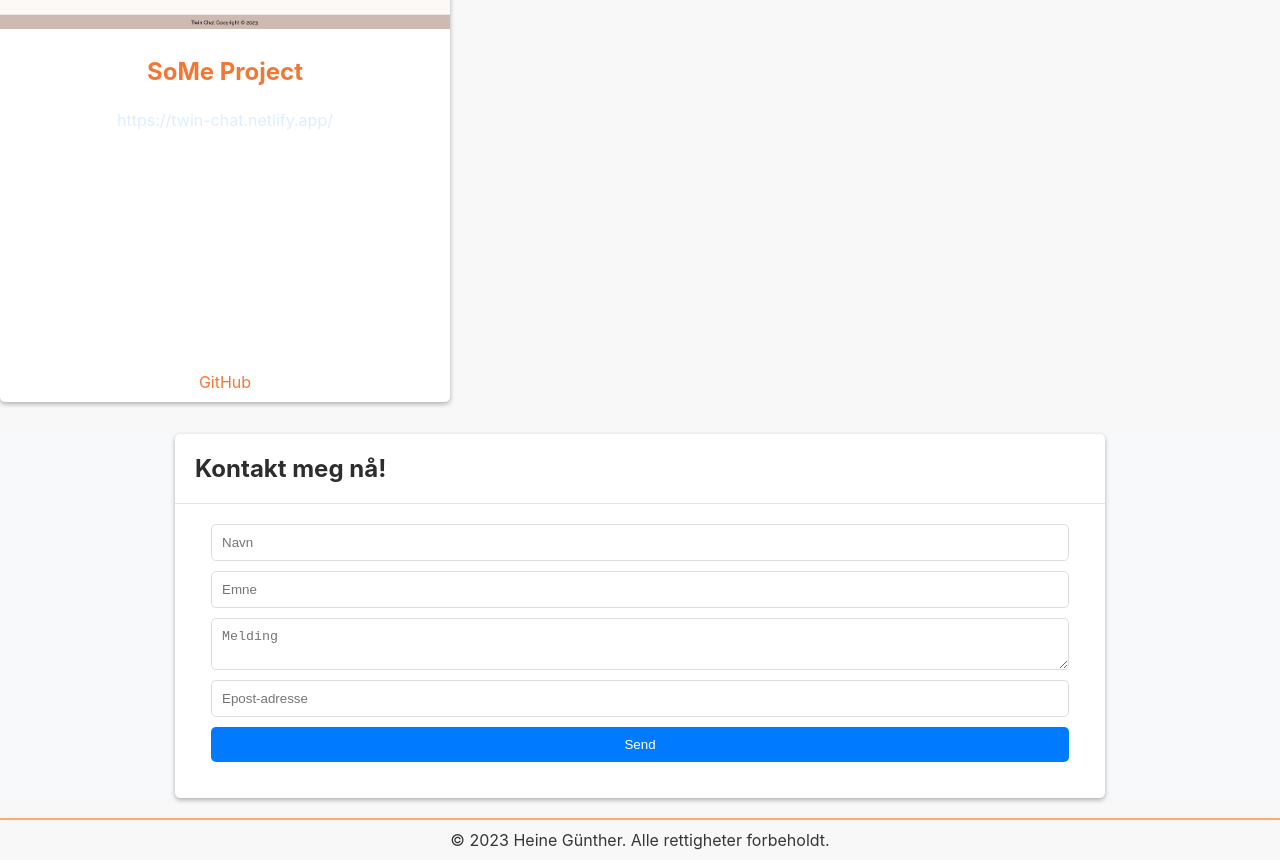
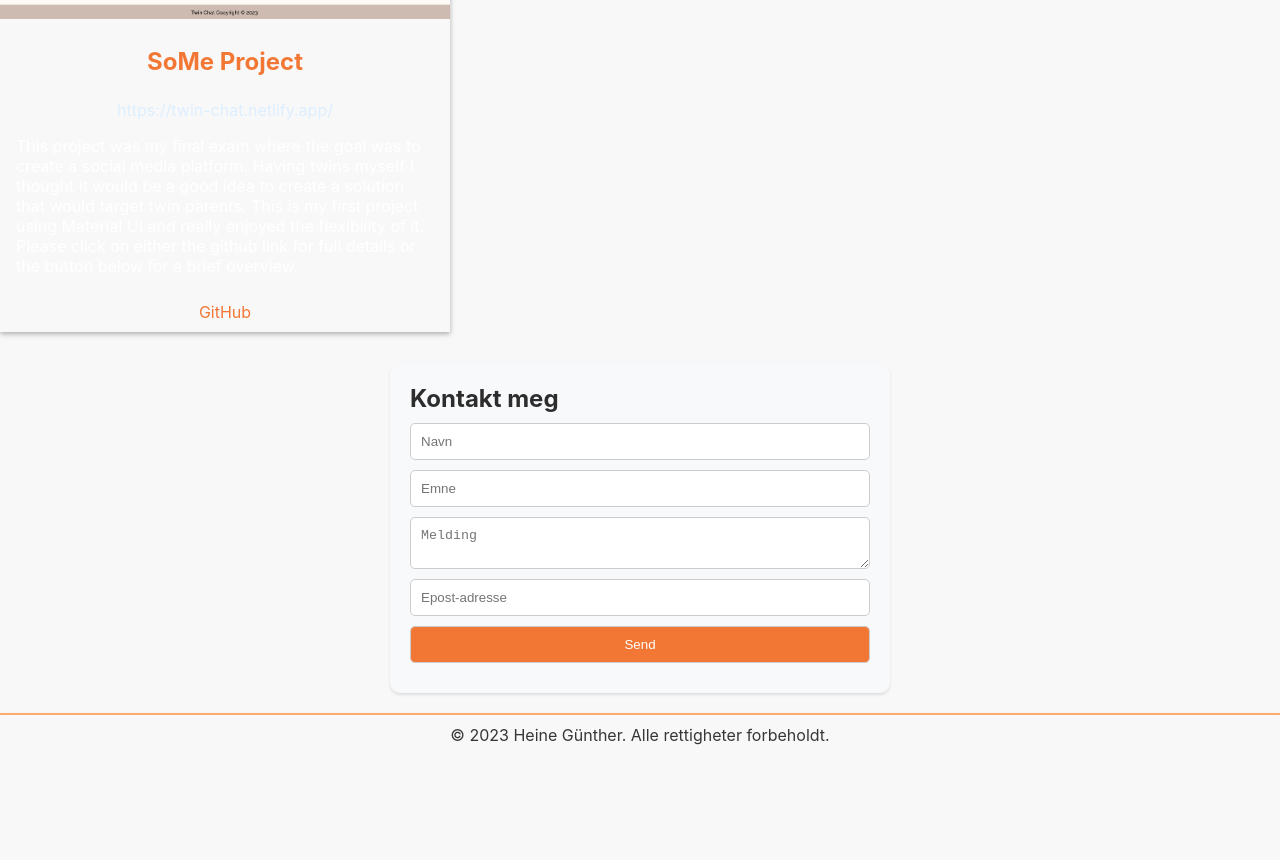
Before and after one commit to coding-chef77/openai-chatbot-portfolio, a React (Create React App) app: page / in a window 1280 px wide. Shown: the part 960-1820 px from the top of the page. After the commit the page ends 1715 px from the top, so only its background shows below. Built offline with nearby package versions, Linux system fonts and the light colour scheme.

Commit message:
Oppdatert css

```diff
--- a/src/components/Contact/Contact.css
+++ b/src/components/Contact/Contact.css
@@ -1,77 +1,61 @@
-Container Styling #contact {
-  padding: 20px 0;
+.contact-section {
+  box-shadow: 0 2px 3px 0 hsla(0, 0%, 0%, 0.1);
+  border-radius: 10px;
+  padding: 20px;
+  max-width: 500px;
+  margin: 20px auto;
 }
 
-.container {
-  max-width: 960px;
-  margin: 0 auto;
-  padding: 0 15px;
+.contact-section h2 {
+  font-size: 1.5em;
+  margin-top: 0;
+  margin-bottom: 10px;
 }
 
-/* Card Styling*/
-.card {
-  background-color: white;
-  box-shadow: 0 2px 5px rgba(0, 0, 0, 0.1);
-  margin-bottom: 20px;
+.contact-section input,
+.contact-section textarea,
+.contact-section button {
+  display: block;
+  width: 100%;
+  padding: 10px;
+  margin-bottom: 10px;
   border-radius: 5px;
+  border: 1px solid #ccc;
 }
 
-.card-header {
-  padding: 20px;
-
-  border-bottom: 1px solid #e5e5e5;
+.contact-section input:focus,
+.contact-section textarea:focus {
+  outline: 2px solid #f27735;
 }
 
-.card-content {
-  padding: 20px;
+.contact-section .input-error {
+  border-color: #f27735;
 }
 
-/* Form Styling */
-form {
-  display: flex;
-  flex-direction: column;
-}
-
-form input,
-form textarea {
-  margin-bottom: 10px;
-  padding: 10px;
-  border: 1px solid #ddd;
-  border-radius: 5px;
-}
-
-form button {
-  padding: 10px 20px;
-  border: none;
-  background-color: #007bff;
-  color: white;
-  border-radius: 5px;
+.contact-section button {
+  background: #f27735;
+  color: #fff;
   cursor: pointer;
 }
 
-form .error {
-  border-color: red;
-}
-
-/* Message Styling */
-.message {
+.contact-section .message {
   margin-top: 10px;
 }
 
-.success {
-  color: #28a745;
+.contact-section .success {
+  color: #43a047;
 }
 
-.error {
+.contact-section .error {
   color: #dc3545;
 }
 
-.day-mode .contact {
+.day-mode .contact-section {
   background-color: #f8f9fa;
   color: #2d2d2d;
 }
 
-.night-mode .contact {
+.night-mode .contact-section {
   background-color: #2d2d2d;
   color: #f8f9fa;
 }
--- a/src/components/Contact/Contact.js
+++ b/src/components/Contact/Contact.js
@@ -48,34 +48,33 @@ export default function Contact() {
   };
 
   return (
-    <section className="contact">
-      <div className="container">
-        <div className="card">
-          <h2 className="card-header">Kontakt meg nå!</h2>
-          <div className="card-content">
+    <section className="contact-section">
+    <div>
+      <h2>Kontakt meg</h2>
+      <div>
         <form onSubmit={handleSubmit(onSubmit)}>
           <input
             placeholder="Navn"
             {...register("from_name")}
-                className={errors.from_name ? "error" : ""}
+            className={errors.from_name ? "input-error" : ""}
           />
-              {errors.from_name && <p>Navn er nødvendig</p>}
+          {errors.from_name && <p>Navn er påkrevd</p>}
           <input
             placeholder="Emne"
             {...register("subject")}
-                className={errors.subject ? "error" : ""}
+            className={errors.subject ? "input-error" : ""}
           />
-              {errors.subject && <p>Emne er nødvendig</p>}
+          {errors.subject && <p>Emne er påkrevd</p>}
           <textarea
             placeholder="Melding"
             {...register("message")}
-                className={errors.message ? "error" : ""}
+            className={errors.message ? "input-error" : ""}
           />
-              {errors.message && <p>Message is required</p>}
+          {errors.message && <p>Melding er påkrevd</p>}
           <input
             placeholder="Epost-adresse"
             {...register("reply_to")}
-                className={errors.reply_to ? "error" : ""}
+            className={errors.reply_to ? "input-error" : ""}
           />
           {errors.reply_to && (
             <p>Vennligst skriv inn en gyldig e-postadresse</p>
@@ -99,7 +98,7 @@ export default function Contact() {
         </form>
       </div>
     </div>
-      </div>
 </section>
+
   );
 }
```
Lines whose indentation alone changed are shown as unchanged.
